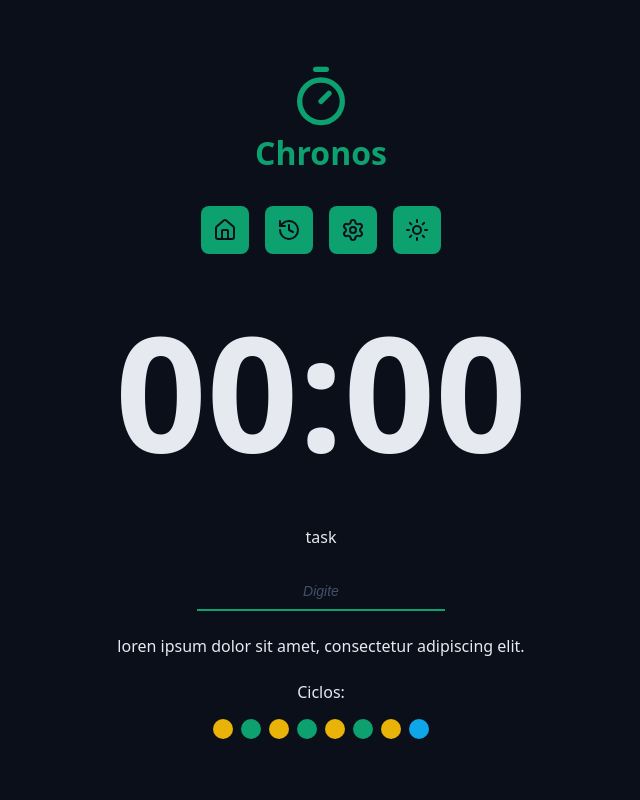
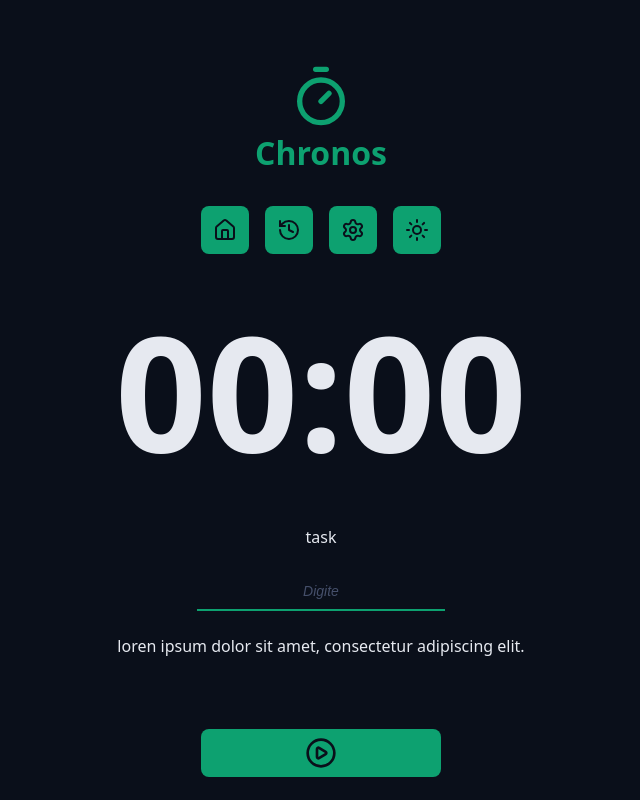
Before and after one commit to marilouro/chronos-pomodoro, a React (Vite) app: page / in a window 1280 px wide. Shown: the top 800 px of the page, without its empty margins (319-959 px from the left). Built offline with nearby package versions, Linux system fonts and the light colour scheme.

Commit message:
configuração de active task e botão

```diff
--- a/src/components/Cycles/index.tsx
+++ b/src/components/Cycles/index.tsx
@@ -1,18 +1,35 @@
+import { useTaskContext } from "../../contexts/TaskContext/useTaskContext";
+import { getNextCycle } from "../../utils/getNextCycle";
+import { getNextCycleType } from "../../utils/getNextCycleType";
 import styles from "./styles.module.css";
 
 export function Cycles() {
+  const { state } = useTaskContext();
+
+  const cycleSteps = Array.from({ length: state.currentCycle });
+
+  const cycleDescriptionMap = {
+    workTime: "foco",
+    shortBreakTime: "descanso curto",
+    longBreakTime: "descanso longo",
+  };
+
   return (
     <div className={styles.cycles}>
       <span>Ciclos:</span>
       <div className={styles.cycleDots}>
-        <span className={`${styles.cycleDot} ${styles.workTime}`}></span>
-        <span className={`${styles.cycleDot} ${styles.shortBreakTime}`}></span>
-        <span className={`${styles.cycleDot} ${styles.workTime}`}></span>
-        <span className={`${styles.cycleDot} ${styles.shortBreakTime}`}></span>
-        <span className={`${styles.cycleDot} ${styles.workTime}`}></span>
-        <span className={`${styles.cycleDot} ${styles.shortBreakTime}`}></span>
-        <span className={`${styles.cycleDot} ${styles.workTime}`}></span>
-        <span className={`${styles.cycleDot} ${styles.longBreakTime}`}></span>
+        {cycleSteps.map((_, index) => {
+          const nextCycle = getNextCycle(index);
+          const nextCycleType = getNextCycleType(nextCycle);
+          return (
+            <span
+              key={`${nextCycleType}_${nextCycle}`}
+              className={`${styles.cycleDot} ${styles[nextCycleType]}`}
+              aria-label={`Indicador de ciclo de ${cycleDescriptionMap[nextCycleType]}`}
+              title={`Indicador de ciclo de ${cycleDescriptionMap[nextCycleType]}`}
+            ></span>
+          );
+        })}
       </div>
     </div>
   );
--- a/src/components/MainForm/index.tsx
+++ b/src/components/MainForm/index.tsx
@@ -1,7 +1,8 @@
-import { PlayCircleIcon } from "lucide-react";
+import { PlayCircleIcon, StopCircleIcon } from "lucide-react";
 import { useRef } from "react";
 import { useTaskContext } from "../../contexts/TaskContext/useTaskContext";
 import type { TaskModel } from "../../models/TaskModel";
+import { formatSecondsToMinutes } from "../../utils/formatSecondsToMinutes";
 import { getNextCycle } from "../../utils/getNextCycle";
 import { getNextCycleType } from "../../utils/getNextCycleType";
 import { Cycles } from "../Cycles";
@@ -39,8 +40,6 @@
       type: nextCycleType,
     };
 
-    console.log("🎯 newTask:", state, newTask);
-
     const secondsRemaining = newTask.duration * 60;
 
     setState((prevState) => {
@@ -50,8 +49,19 @@
         activeTask: newTask,
         currentCycle: nextCycle,
         secondsRemaining,
+        formattedSecondsRemaining: formatSecondsToMinutes(secondsRemaining),
+        tasks: [...prevState.tasks, newTask],
+      };
+    });
+  }
+
+  function handleInterruptTask() {
+    setState((prevState) => {
+      return {
+        ...prevState,
+        activeTask: null,
+        secondsRemaining: 0,
         formattedSecondsRemaining: "00:00",
-        tasks: [...prevState.tasks, newTask],
       };
     });
   }
@@ -65,6 +75,7 @@
           type="text"
           placeholder="Digite"
           ref={taskNameInput}
+          disabled={!!state.activeTask}
         />
       </div>
 
@@ -72,12 +83,32 @@
         <p>loren ipsum dolor sit amet, consectetur adipiscing elit.</p>
       </div>
 
-      <div className="formRow">
-        <Cycles />
-      </div>
+      {state.currentCycle > 0 && (
+        <div className="formRow">
+          <Cycles />
+        </div>
+      )}
 
       <div className="formRow">
-        <DefaultButton type="submit" icon={<PlayCircleIcon />} />
+        {!state.activeTask ? (
+          <DefaultButton
+            aria-label="Iniciar nova tarefa"
+            title="Iniciar nova tarefa"
+            type="submit"
+            icon={<PlayCircleIcon />}
+            key="submit"
+          />
+        ) : (
+          <DefaultButton
+            aria-label="Interromper tarefa atual"
+            title="Interromper tarefa atual"
+            type="button"
+            color="red"
+            icon={<StopCircleIcon />}
+            onClick={handleInterruptTask}
+            key="interrupt"
+          />
+        )}
       </div>
     </form>
   );
--- /dev/null
+++ b/src/utils/formatSecondsToMinutes.ts
@@ -0,0 +1,5 @@
+export function formatSecondsToMinutes(seconds: number) {
+  const minutes = String(Math.floor(seconds / 60)).padStart(2, "0");
+  const secondsMod = String(Math.floor(seconds % 60)).padStart(2, "0");
+  return `${minutes}:${secondsMod}`;
+}
```
